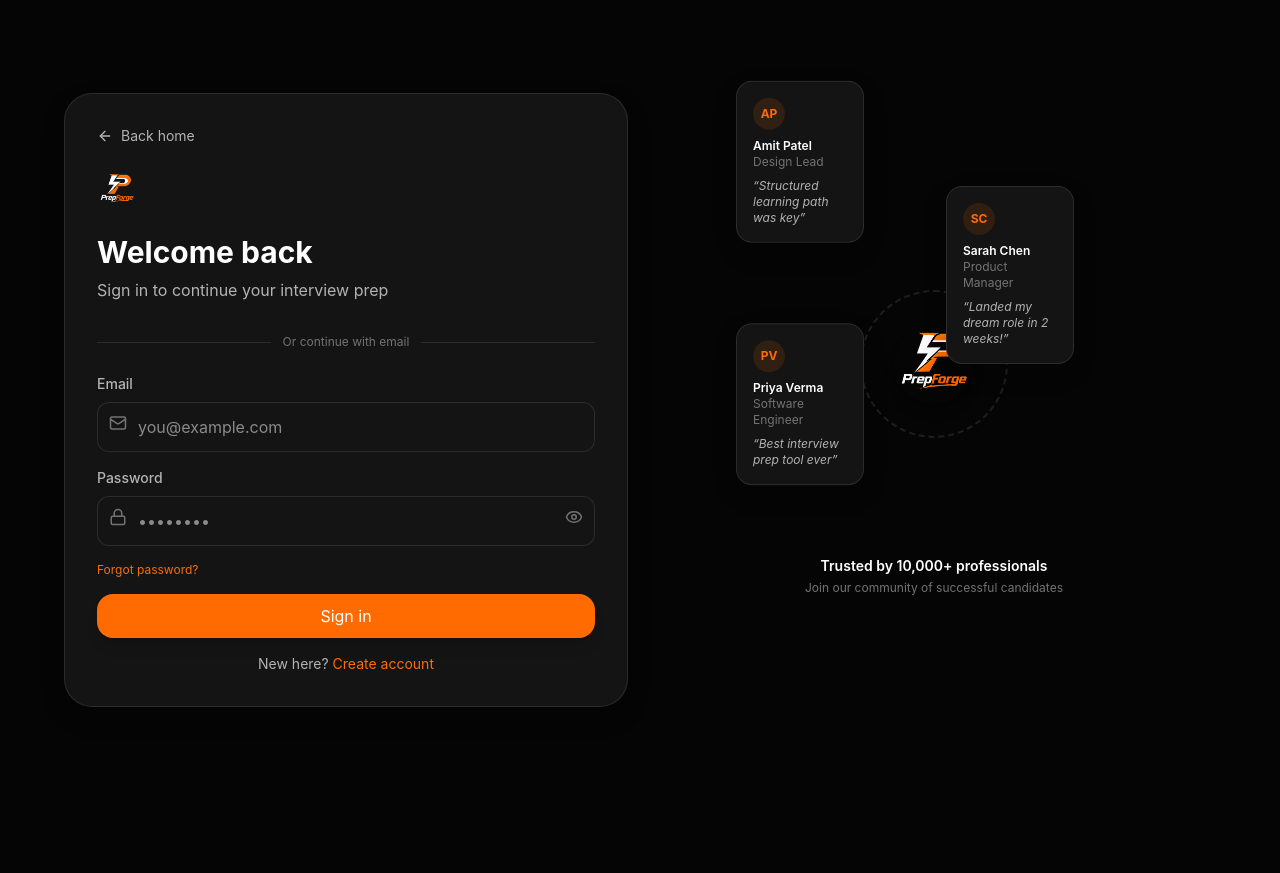
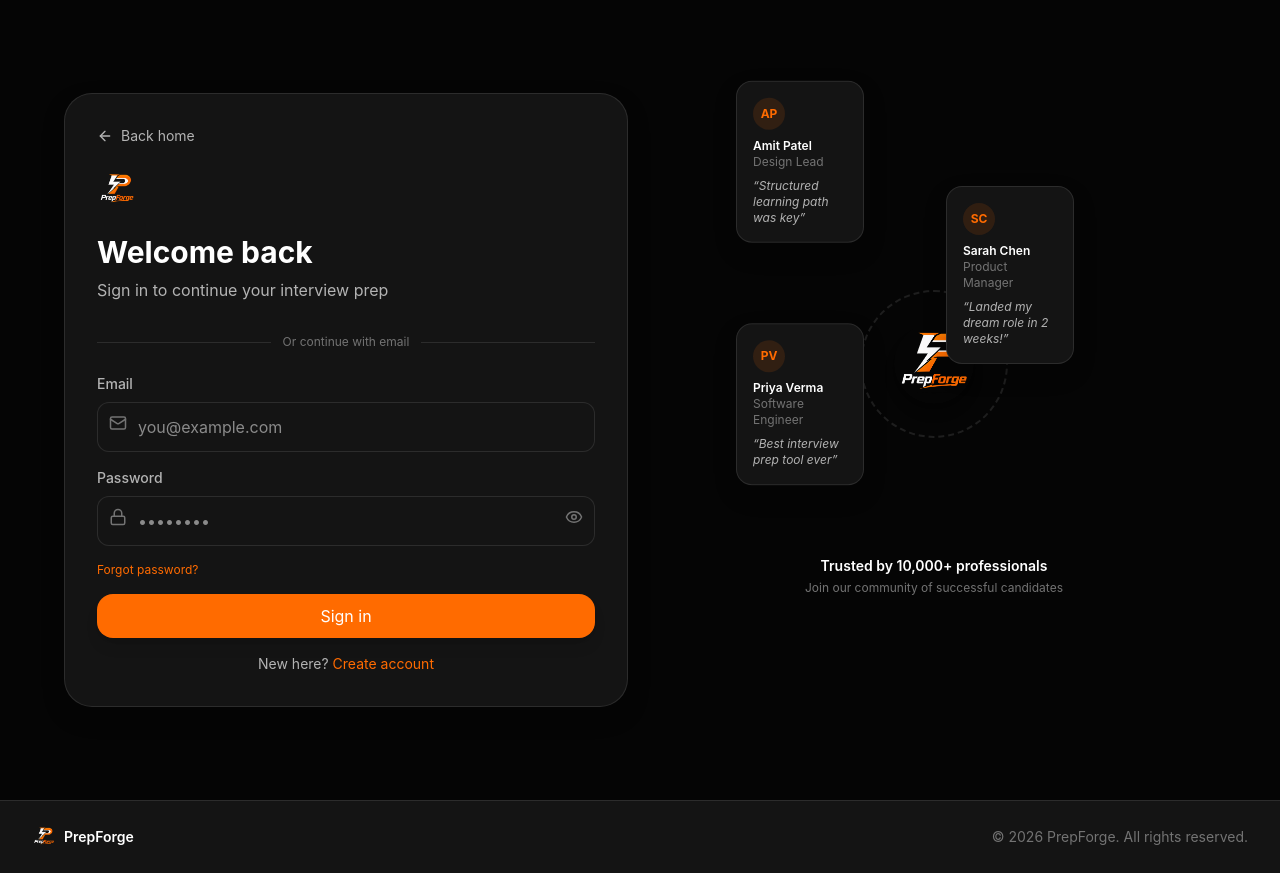
Before and after one commit to rahul8318/prep-project, a React (Vite) app: page /auth in a window 1280 px wide. Before the commit the page ends 800 px from the top, so only its background shows below. Built offline with nearby package versions, Linux system fonts and the light colour scheme; no server answers.

Commit message:
add footer with copyright and ensure logo links to home

```diff
--- a/src/App.tsx
+++ b/src/App.tsx
@@ -16,6 +16,7 @@
 import { authApi } from "./services/authApi";
 import { apiClient } from "./services/api";
 import { Navbar } from "./components/Navbar";
+import { Footer } from "./components/Footer";
 import type { UserProfile } from "./types";
 
 function ProtectedRoutes({
@@ -285,6 +286,7 @@
             />
           </Route>
         </Routes>
+        <Footer />
       </div>
     </div>
   );
--- /dev/null
+++ b/src/components/Footer.tsx
@@ -0,0 +1,28 @@
+import { Link } from "react-router-dom";
+
+export function Footer() {
+  return (
+    <footer className="border-t border-[var(--border)] bg-[var(--surface)]">
+      <div className="mx-auto flex max-w-7xl flex-col items-center justify-between gap-4 px-4 py-6 sm:flex-row sm:px-6 lg:px-8">
+        <Link to="/dashboard" className="flex items-center gap-2">
+          <img
+            src="/PrepForgeBlack.png"
+            alt="PrepForge"
+            className="h-6 w-6 rounded-lg object-contain block dark:hidden"
+          />
+          <img
+            src="/logo.png"
+            alt="PrepForge"
+            className="h-6 w-6 rounded-lg object-contain hidden dark:block"
+          />
+          <span className="text-sm font-semibold text-[var(--foreground)]">
+            PrepForge
+          </span>
+        </Link>
+        <p className="text-sm text-[var(--muted)]">
+          © {new Date().getFullYear()} PrepForge. All rights reserved.
+        </p>
+      </div>
+    </footer>
+  );
+}
--- a/src/pages/DashboardPage.tsx
+++ b/src/pages/DashboardPage.tsx
@@ -257,10 +257,7 @@
               </div>
             </div>
             <div className="flex items-center gap-3">
-              <button className="rounded-xl border border-[var(--border)] bg-[var(--surface)] px-3 py-2 text-sm font-medium text-[var(--foreground)] transition hover:border-[var(--brand-orange)] hover:text-[var(--brand-orange)]">
-                View plan
-              </button>
-              <Link to="/quiz">
+              <Link to="/questions">
                 <Button className="gap-2">
                   Continue Preparation <ArrowRight size={16} />
                 </Button>
--- a/src/services/api.ts
+++ b/src/services/api.ts
@@ -52,7 +52,7 @@
     this.isRefreshing = true;
     this.refreshPromise = (async () => {
       try {
-        const response = await fetch("/api/auth/refresh", {
+        const response = await fetch(`${API_BASE}/auth/refresh`, {
           method: "POST",
           headers: { "Content-Type": "application/json" },
           body: JSON.stringify({ refreshToken }),
```
